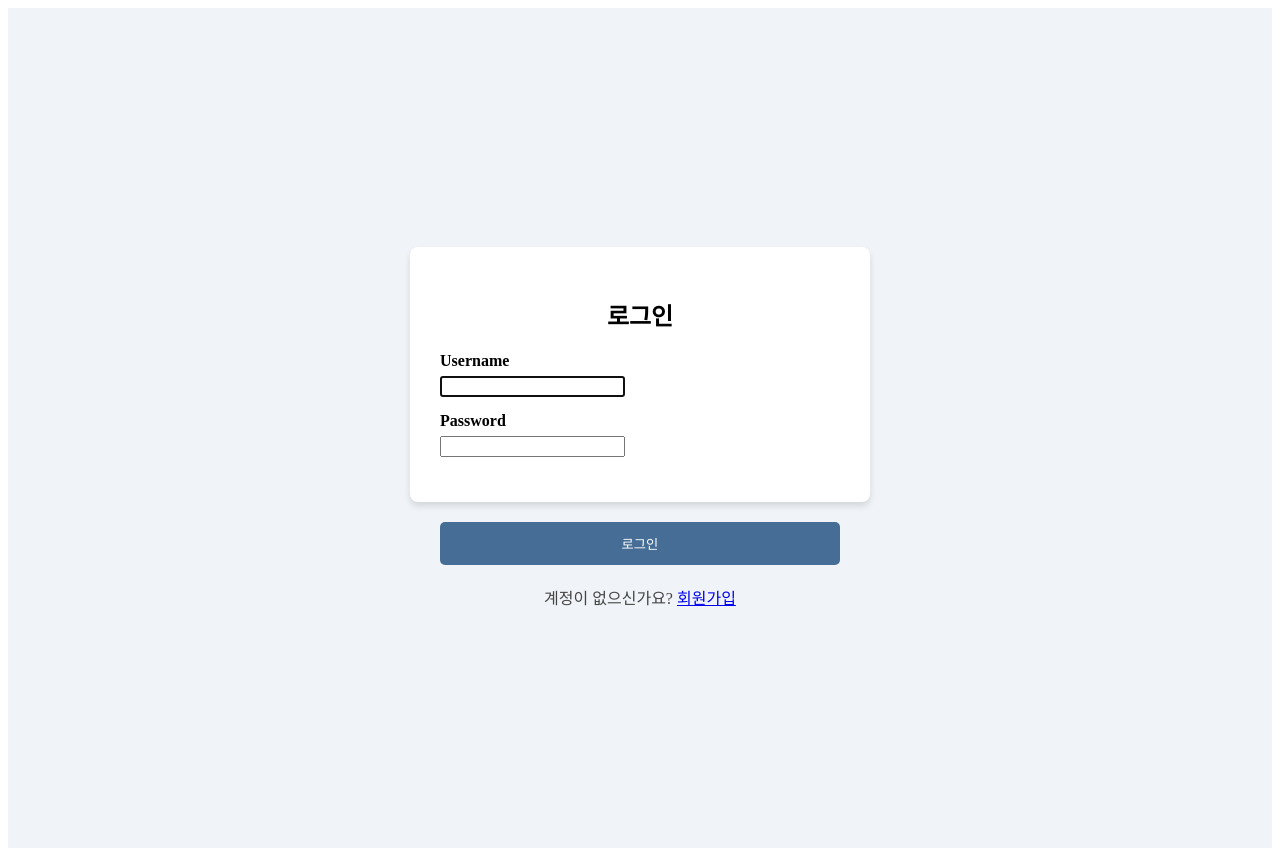
After one commit to eegmon/regiweb, a Django app: page /accounts/login/ in a window 1280 px wide. The commit adds this page. Run offline with Django 5.2, Linux system fonts and the light colour scheme; parts of the project's set-up code (start-up, migrations or seed data) failed here and were passed over.

Commit message:
브랜치옮김 ^^;;
제가 잘못된 브랜치에서 작업을 하고 있었다네요
정말 충격이네요
다른 브랜치에서 작업하던거 끌고오는 과정에서 파일이 잘못 합쳐졌는지 문법오류가 났었는데 것도 해결했슴두

```diff
--- /dev/null
+++ b/register/templates/register/login.html
@@ -0,0 +1,49 @@
+<!DOCTYPE html>
+<html>
+<head>
+    <meta charset="utf-8">
+    <title>로그인</title>
+    <meta name="viewport" content="width=device-width, initial-scale=1">
+    <style>
+        .page-wrap { display:flex; flex-direction:column; justify-content:center; align-items:center; min-height:100vh; background-color:#f0f4f8; gap:20px; padding:20px; }
+        .card { width:100%; max-width:400px; padding:30px; background-color:#fff; border-radius:8px; box-shadow:0 4px 6px rgba(0,0,0,0.12); }
+        .submit-btn { width:100%; max-width:400px; padding:12px; background-color:#466d96; color:#fff; border:none; border-radius:5px; cursor:pointer; }
+        .field { margin-bottom:15px; }
+        .error { color: red; font-size:0.9em; }
+    </style>
+</head>
+<body>
+
+<div class="page-wrap">
+    <div class="card">
+        <h2 style="text-align:center; margin-bottom:20px;">로그인</h2>
+
+        <form method="post" id="login-form">
+            {% csrf_token %}
+
+            {% if form.non_field_errors %}
+                <div class="error">{{ form.non_field_errors }}</div>
+            {% endif %}
+
+            {% for field in form %}
+                <div class="field">
+                    <label style="display:block; margin-bottom:6px; font-weight:bold;">{{ field.label }}</label>
+                    <div>{{ field }}</div>
+                    {% if field.errors %}
+                        <div class="error">{{ field.errors|striptags }}</div>
+                    {% endif %}
+                </div>
+            {% endfor %}
+
+        </form>
+    </div>
+
+    <button class="submit-btn" onclick="document.getElementById('login-form').submit()">로그인</button>
+
+    <div style="max-width:400px; text-align:center; color:#444;">
+        계정이 없으신가요? <a href="{% url 'signup' %}">회원가입</a>
+    </div>
+</div>
+
+</body>
+</html>
--- a/register/templates/register/register.html
+++ b/register/templates/register/register.html
@@ -36,11 +36,12 @@
 </div>
 
 <!-- 성공 시 팝업 표시 및 URL 정리 -->
+<script id="signup-success" type="application/json">{% if success %}true{% else %}false{% endif %}</script>
 <script>
     (function(){
-        var success = {{ success|yesno:"true,false" }};
+        var success = document.getElementById('signup-success').textContent.trim() === 'true';
         if (success) {
-            alert('입력이 완료되었습니다');
+            alert('가입이 완료되었습니다');
             // 쿼리 파라미터 제거하여 새로고침 시 알림이 다시 뜨지 않게 함
             if (window.history && window.history.replaceState) {
                 const url = new URL(window.location.href);
--- a/register/urls.py
+++ b/register/urls.py
@@ -1,6 +1,8 @@
 from django.urls import path
 from . import views
+from django.contrib.auth import views as auth_views
 
 urlpatterns = [
     path('signup/', views.signup_view, name='signup'), # 주소는 /accounts/signup/ 이 됩니다.
+    path('login/', auth_views.LoginView.as_view(template_name='register/login.html'), name='login'),
 ]
```
Also changed, not shown: register/views.py (+4 -5 lines), 1 other file.
